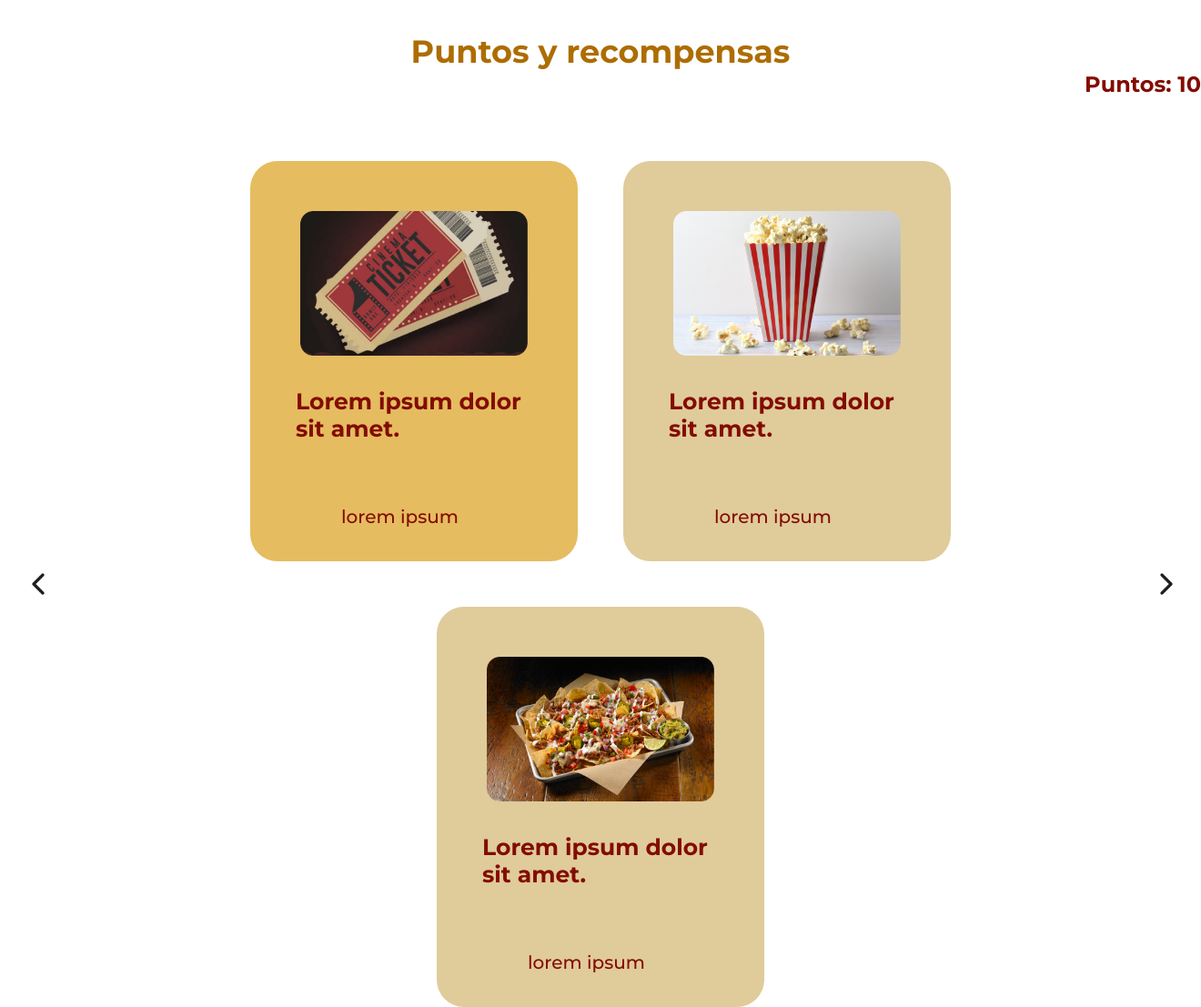
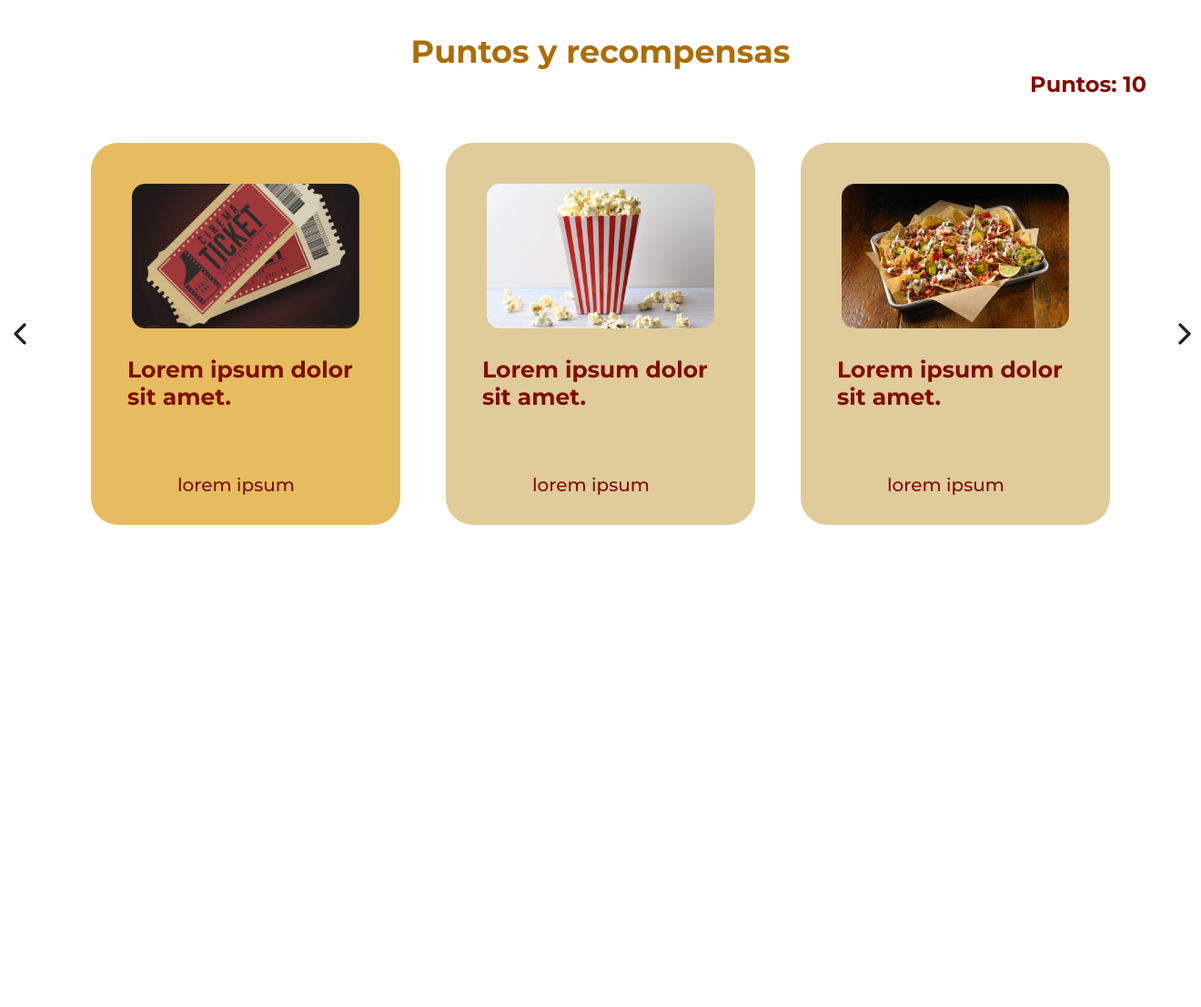
Before and after one commit to ElviaMedinaZ/proyectoCine, a PHP site: page /proyectoCine/php_html/recompensas.php in a window 1320 px wide. Shown: the part 80-1187 px from the top of the page at 91% size. After the commit the page ends 657 px from the top, so only its background shows below. Run offline with PHP 8.4, Linux system fonts and the light colour scheme; a user stored in the database is signed in; some libraries are stand-ins or nearby versions.

Commit message:
pequeños ajustes styles recompensas

```diff
--- a/CSS/style.css
+++ b/CSS/style.css
@@ -793,13 +793,15 @@ img {
 }
 
 /* =====================vista puntos y recompensas========================= */
+/* contenedor principal */
 .container-rewards {
     display: flex;
     flex-direction: column;
-    align-items: center; /* Centra los elementos horizontalmente */
+    align-items: center;
     gap: 20px;
 }
 
+/* titulo */
 h1 {
     display: flex;
     font-size: 35px;
@@ -808,6 +810,7 @@ h1 {
     color: #AD6D01;
 }
 
+/* estilo puntaje */
 h2 {
     display: flex;
     flex-direction: column;
@@ -816,54 +819,66 @@ h2 {
     color: #830C00;
 }
 
+/* estilo de todo el carrusel */
 .carrusel {
     display: flex;
     align-items: center;
     justify-content: center;
-    margin-top: 70px;
+    margin-top: 50px;
     gap: 40px;
+    overflow: visible;
+    position: relative;
+    width: 100%;
+    max-width: 1200px;
 }
 
+/* contenedor de las tarjetas */
 .tarjetas-container {
     display: flex;
     justify-content: center;
     gap: 50px;
-    flex-wrap: wrap;
+    flex-wrap: nowrap;
 }
 
+/* tarjetas */
 .elemento {
     flex: none;
     background-color: #E0CB9B;
-    width: 360px;
-    height: 440px;
+    width: 340px;
+    height: 420px;
     border-radius: 30px;
-    padding: 20px;
+    padding: 10px;
     box-sizing: border-box;
     margin: 0;
 }
 
+/* tarjeta seleccionada */
 .elemento-seleccion {
     background-color: #E5BC60;
 }
 
+/* flechas del carrusel */
 .carrusel .flechas {
     margin: 20px;
     display: flex;
 }
 
+/* imagen de las flechas */
 .flechas img {
     justify-content: center;
     width: 40px;
     height: auto;
 }
 
+/* imagen de las tarjetas */
 .recompensa {
     margin: 35px;
     width: 250px;
     height: auto;
-    margin-bottom: 35px;
+    margin-bottom: 30px;
 }
 
+/* texto de la tarjeta */
 .elemento p {
     padding: 30px;
     margin-bottom: 40px;
@@ -872,8 +887,9 @@ h2 {
     color: #830c00;
 }
 
+/* puntaje de las tarjetas */
 .elemento a {
-    margin: 80px;
+    margin: 85px;
     font-weight: 500;
     font-size: 20px;
     color: #830c00;
```
